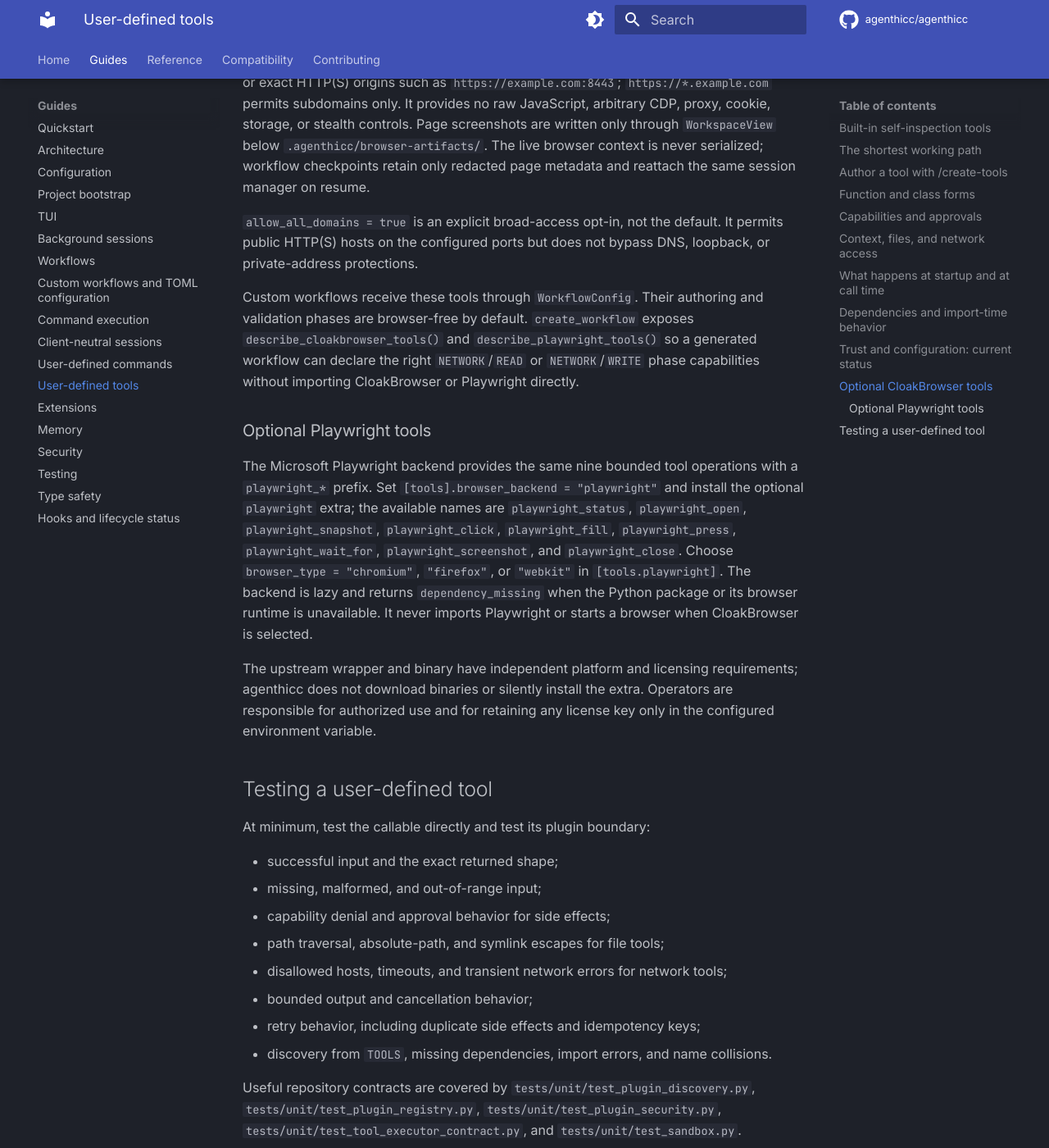
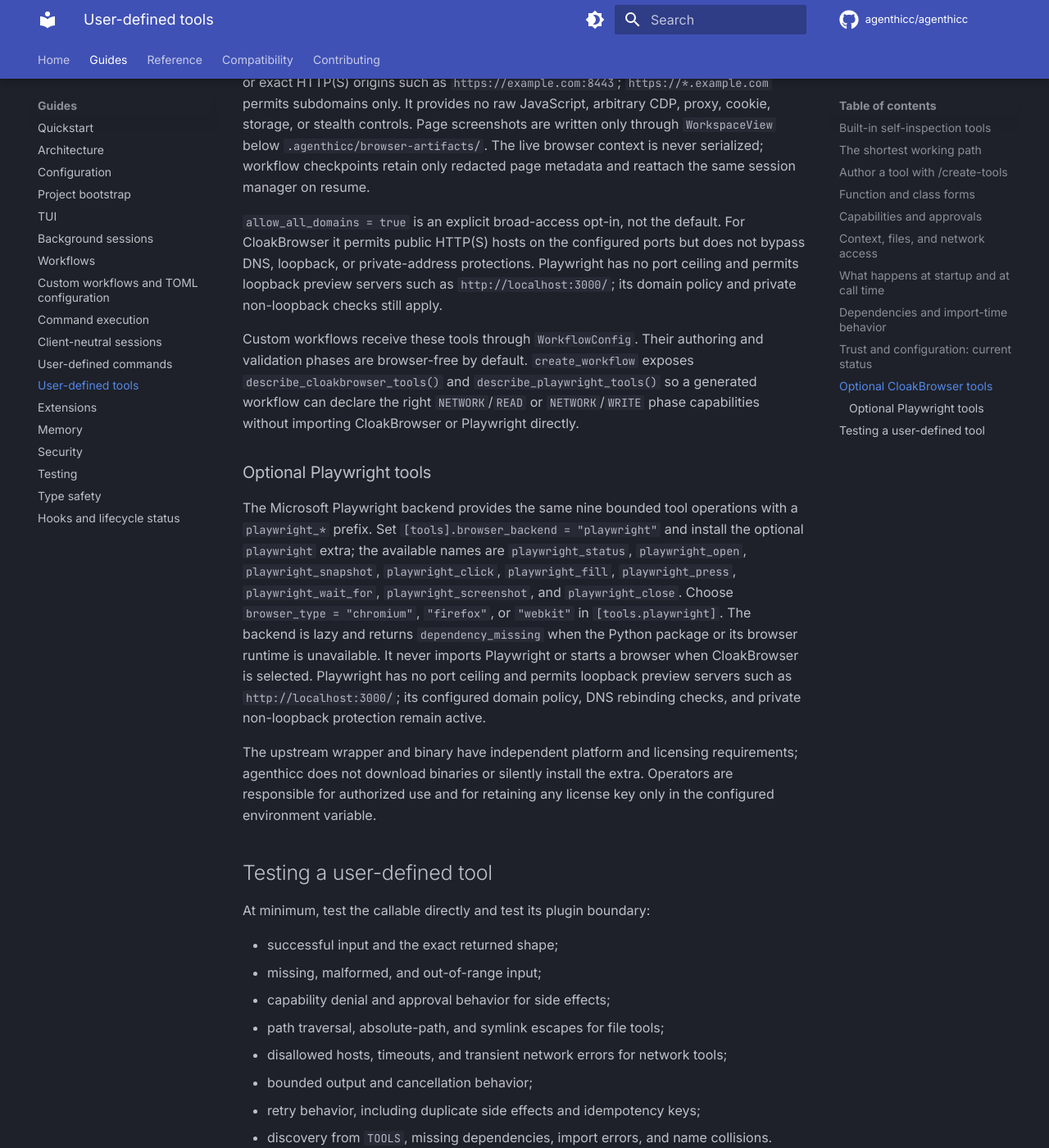
Before and after one commit to jymchng/agenthicc, an MkDocs documentation site: the page built from docs/guides/tools.md, in a window 1280 px wide and 1400 px high, scrolled down 7340 px. Shown: the whole window at 82% size. Built offline with MkDocs 1.6.1 and Material for MkDocs 9.7.7, drawn with Linux system fonts in a browser that asks for light colours; comment, search, counter and statistics services are not loaded.

Commit message:
feat: Implemented.   - Playwright now permits all TCP ports, including     localhost:3000.   - Loopback is allowed for Playwright preview servers.   - Private non-loopback and DNS-rebinding protections remain     active.   - CloakBrowser’s stricter policy remains unchanged.   - Added regression coverage and updated documentation.   Verification: 3094 passed, 15 skipped; Ruff, type audit, and   llms_check pass. Mypy remains blocked by the two pre-existing   issues documented in AGENTS.md.

```diff
--- a/docs/guides/tools.md
+++ b/docs/guides/tools.md
@@ -326,8 +326,11 @@ workflow checkpoints retain only redacted page metadata and reattach the same
 session manager on resume.
 
 `allow_all_domains = true` is an explicit broad-access opt-in, not the default.
-It permits public HTTP(S) hosts on the configured ports but does not bypass
-DNS, loopback, or private-address protections.
+For CloakBrowser it permits public HTTP(S) hosts on the configured ports but
+does not bypass DNS, loopback, or private-address protections. Playwright has
+no port ceiling and permits loopback preview servers such as
+`http://localhost:3000/`; its domain policy and private non-loopback checks
+still apply.
 
 Custom workflows receive these tools through `WorkflowConfig`. Their authoring
 and validation phases are browser-free by default. `create_workflow` exposes
@@ -347,6 +350,9 @@ Choose `browser_type = "chromium"`, `"firefox"`, or `"webkit"` in
 `[tools.playwright]`. The backend is lazy and returns `dependency_missing` when
 the Python package or its browser runtime is unavailable. It never imports
 Playwright or starts a browser when CloakBrowser is selected.
+Playwright has no port ceiling and permits loopback preview servers such as
+`http://localhost:3000/`; its configured domain policy, DNS rebinding checks,
+and private non-loopback protection remain active.
 
 The upstream wrapper and binary have independent platform and licensing
 requirements; agenthicc does not download binaries or silently install the
```
Also changed, not shown: README.md (+3 -1 lines), docs/guides/configuration.md (+5 -3 lines), docs/guides/security.md (+4 -2 lines), llms-full.txt (+6 -2 lines), 3 other files.
